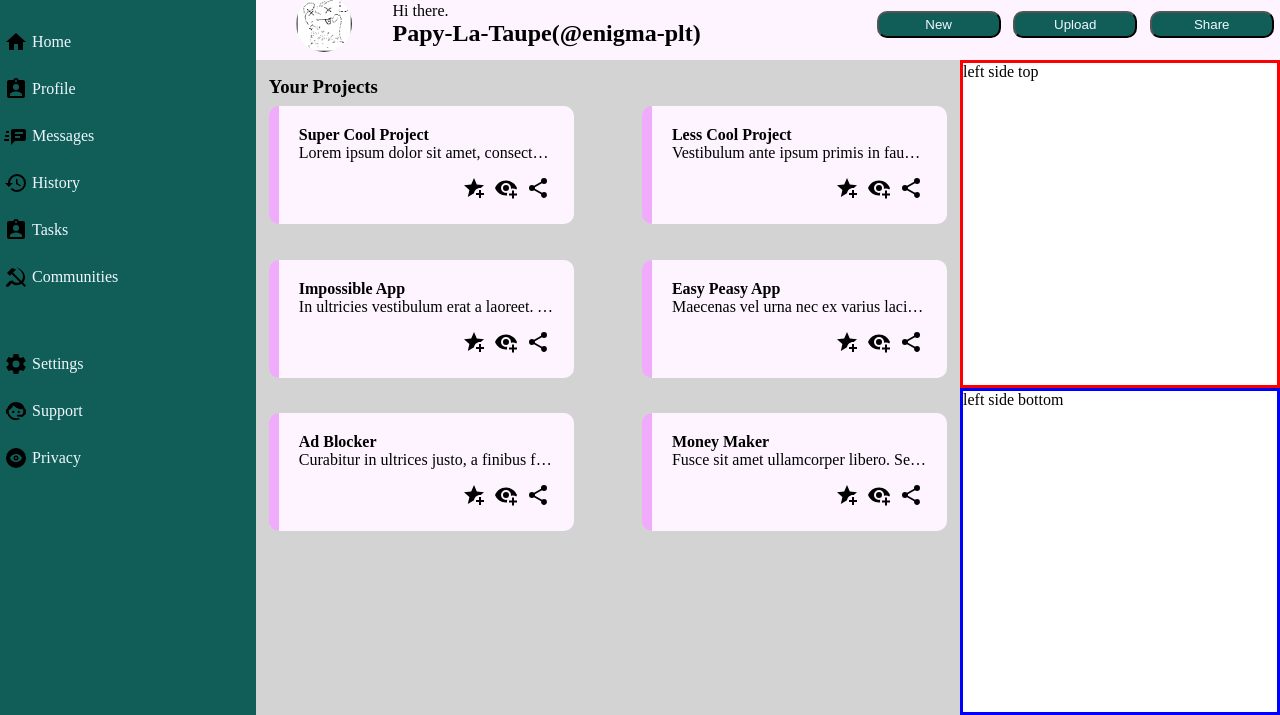
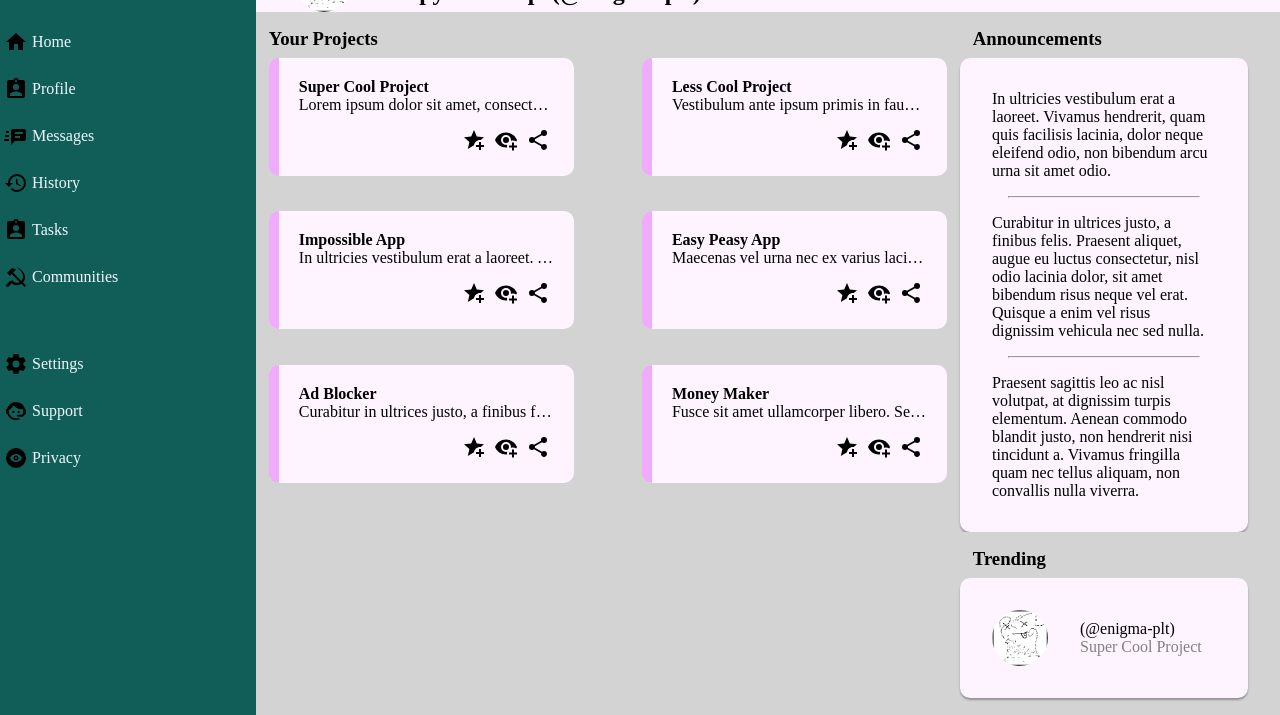
Before and after one commit to Papy-La-Taupe/admin_Dashboard_TOP, a plain HTML site: page index.html in a window 1280 px wide. Shown: the part 85-800 px from the top of the page. Drawn offline with Linux system fonts and the light colour scheme.

Commit message:
end up the project, tho quite expeditly since it was only for he sake of finishing it

```diff
--- a/index.html
+++ b/index.html
@@ -72,7 +72,7 @@
             <div id="ProjectGrid">
                 <div class="Exemple">
                     <h4>Super Cool Project</h4>
-                    <p>Lorem ipsum dolor sit amet, consectetur adipiscing elit. Fusce sed risus a justo tristique vehicula. Nulla facilisi. Nam commodo nisl sit amet dolor aliquam, ac gravida libero ultrices. Sed vitae hendrerit urna, eu tincidunt justo. </p>
+                    <p class="Lorem">Lorem ipsum dolor sit amet, consectetur adipiscing elit. Fusce sed risus a justo tristique vehicula. Nulla facilisi. Nam commodo nisl sit amet dolor aliquam, ac gravida libero ultrices. Sed vitae hendrerit urna, eu tincidunt justo. </p>
                     <div class="ImgContainer">
                         <img id="Logo" src="./images/star-plus.svg">
                         <img id="Logo" src="./images/eye-plus.svg">
@@ -81,7 +81,7 @@
                 </div>
                 <div class="Exemple">
                     <h4>Less Cool Project</h4>
-                    <p>Vestibulum ante ipsum primis in faucibus orci luctus et ultrices posuere cubilia Curae; Cras egestas, sapien id facilisis tincidunt, libero felis ullamcorper risus, ac laoreet odio nunc non purus. </p>
+                    <p class="Lorem">Vestibulum ante ipsum primis in faucibus orci luctus et ultrices posuere cubilia Curae; Cras egestas, sapien id facilisis tincidunt, libero felis ullamcorper risus, ac laoreet odio nunc non purus. </p>
                     <div class="ImgContainer">
                         <img id="Logo" src="./images/star-plus.svg">
                         <img id="Logo" src="./images/eye-plus.svg">
@@ -90,7 +90,7 @@
                 </div>
                 <div class="Exemple">
                     <h4>Impossible App</h4>
-                    <p>In ultricies vestibulum erat a laoreet. Vivamus hendrerit, quam quis facilisis lacinia, dolor neque eleifend odio, non bibendum arcu urna sit amet odio. </p>
+                    <p class="Lorem">In ultricies vestibulum erat a laoreet. Vivamus hendrerit, quam quis facilisis lacinia, dolor neque eleifend odio, non bibendum arcu urna sit amet odio. </p>
                     <div class="ImgContainer">
                         <img id="Logo" src="./images/star-plus.svg">
                         <img id="Logo" src="./images/eye-plus.svg">
@@ -99,7 +99,7 @@
                 </div>
                 <div class="Exemple">
                     <h4>Easy Peasy App</h4>
-                    <p>Maecenas vel urna nec ex varius lacinia. Integer rhoncus tortor nec nisl scelerisque, vel faucibus orci bibendum.</p>
+                    <p class="Lorem">Maecenas vel urna nec ex varius lacinia. Integer rhoncus tortor nec nisl scelerisque, vel faucibus orci bibendum.</p>
                     <div class="ImgContainer">
                         <img id="Logo" src="./images/star-plus.svg">
                         <img id="Logo" src="./images/eye-plus.svg">
@@ -108,7 +108,7 @@
                 </div>
                 <div class="Exemple">
                     <h4>Ad Blocker</h4>
-                    <p>Curabitur in ultrices justo, a finibus felis. Praesent aliquet, augue eu luctus consectetur, nisl odio lacinia dolor, sit amet bibendum risus neque vel erat. Quisque a enim vel risus dignissim vehicula nec sed nulla. </p>
+                    <p class="Lorem">Curabitur in ultrices justo, a finibus felis. Praesent aliquet, augue eu luctus consectetur, nisl odio lacinia dolor, sit amet bibendum risus neque vel erat. Quisque a enim vel risus dignissim vehicula nec sed nulla. </p>
                     <div class="ImgContainer">
                         <img id="Logo" src="./images/star-plus.svg">
                         <img id="Logo" src="./images/eye-plus.svg">
@@ -117,7 +117,7 @@
                 </div>
                 <div class="Exemple">
                     <h4>Money Maker</h4>
-                    <p>Fusce sit amet ullamcorper libero. Sed varius, turpis quis euismod interdum, quam mi facilisis mi, sit amet efficitur tortor urna nec metus. </p>
+                    <p class="Lorem">Fusce sit amet ullamcorper libero. Sed varius, turpis quis euismod interdum, quam mi facilisis mi, sit amet efficitur tortor urna nec metus. </p>
                     <div class="ImgContainer">
                         <img id="Logo" src="./images/star-plus.svg">
                         <img id="Logo" src="./images/eye-plus.svg">
@@ -126,8 +126,26 @@
                 </div>
             </div>
         </div>
-        <div id="LeftSideTop">left side top</div>
-        <div id="LeftSideBottom">left side bottom</div>
+        <div id="LeftSideTop">
+            <h3 id="Projects">Announcements</h3>
+            <div id="AnnouncementsCard">
+                <p class="CardSet">In ultricies vestibulum erat a laoreet. Vivamus hendrerit, quam quis facilisis lacinia, dolor neque eleifend odio, non bibendum arcu urna sit amet odio. </p>
+                <hr>
+                <p class="CardSet">Curabitur in ultrices justo, a finibus felis. Praesent aliquet, augue eu luctus consectetur, nisl odio lacinia dolor, sit amet bibendum risus neque vel erat. Quisque a enim vel risus dignissim vehicula nec sed nulla. </p>
+                <hr>
+                <p class="CardSet">Praesent sagittis leo ac nisl volutpat, at dignissim turpis elementum. Aenean commodo blandit justo, non hendrerit nisi tincidunt a. Vivamus fringilla quam nec tellus aliquam, non convallis nulla viverra.</p>
+            </div>
+        </div>
+        <div id="LeftSideBottom">
+            <h3 id="Projects">Trending</h3>
+            <div id="AnnouncementsCard" class="finish">
+                <img id="LoggedInUserLogo" class="finishtouch" src="./images/papylataupe.png">
+                <div id="UserPresentation">
+                    <p>(@enigma-plt)</p>
+                    <p class="grey">Super Cool Project</h2>
+                </div>
+            </div>
+        </div>
     </div>
 </body>
 </html>
--- a/styles.css
+++ b/styles.css
@@ -62,6 +62,7 @@
     display:grid;
     background-color: #fdf4ff;
     align-items: center;
+    box-shadow: 0px 4px 4px rgba(0, 0, 0, 0.3);
     grid-template-rows: 1fr;
     grid-template-columns: 1fr 3.5fr repeat(3,1fr);
 }
@@ -180,7 +181,7 @@ button:hover{
     background-color: #fdf4ff;
 }
 
-p{
+.Lorem{
     overflow: hidden;
     white-space: nowrap;
     text-overflow: ellipsis;
@@ -197,12 +198,47 @@ p:hover{
     justify-content: flex-end;
 }
 
+/* Left Side Top */
+
 #LeftSideTop{
     grid-area: LeftSideTop;
-    border: 3px solid red;
+    background-color: lightgray;
 }
+
+#AnnouncementsCard{
+    border-radius: 10px;
+    margin-right: 10%;
+    box-shadow: 0px 2px 2px rgba(0, 0, 0, 0.3);
+    padding: 2rem;
+    width: 90%;
+
+
+    background-color: #fdf4ff;
+}
+
+.CardSet{
+    overflow: hidden;
+    max-height: 70rem;
+    max-width: 80rem;
+}
+
+hr{margin: 1rem;}
+
+/* Left Side Bottom */
 
 #LeftSideBottom{
     grid-area: LeftSideBottom;
-    border: 3px solid blue;
+    background-color: lightgray;
 }
+
+.finish{
+    display: flex;
+}
+
+.finishtouch{
+    margin-right: 2rem;
+}
+
+.grey{
+    color: gray;
+}
```
